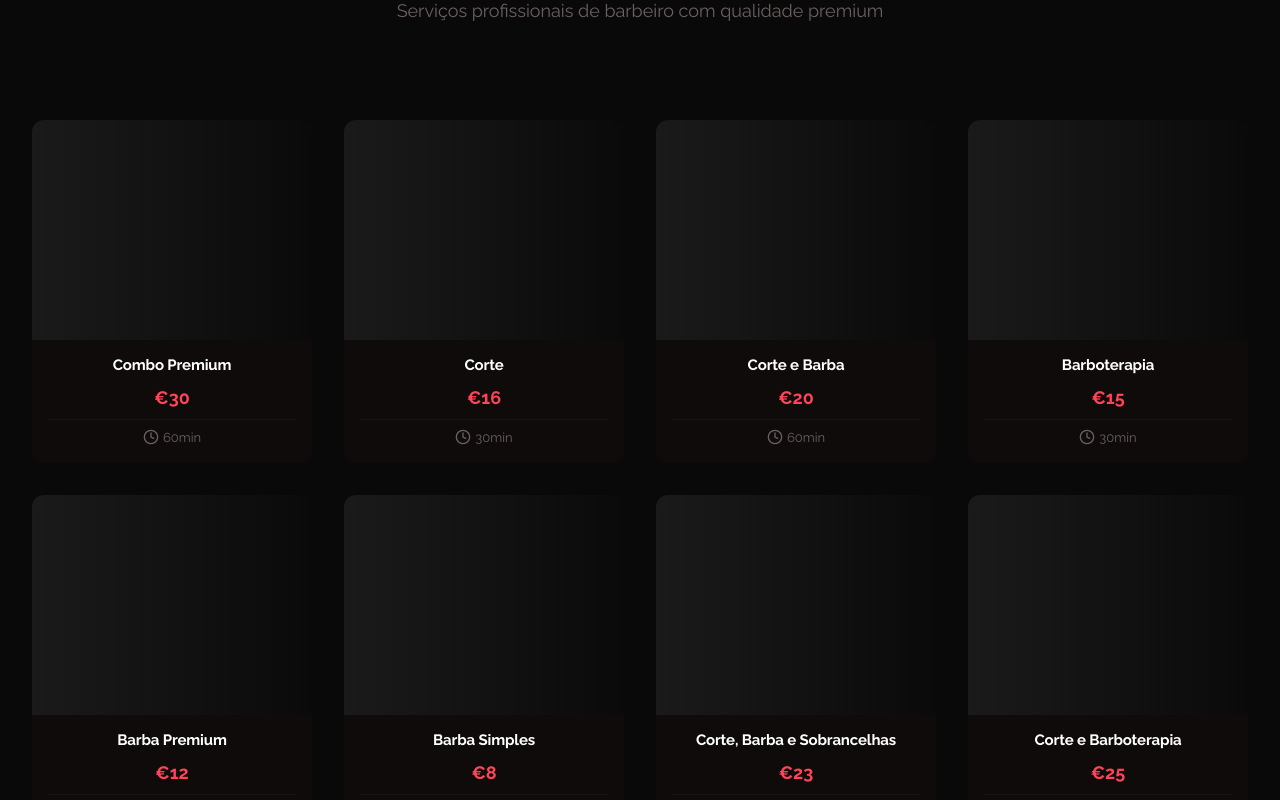
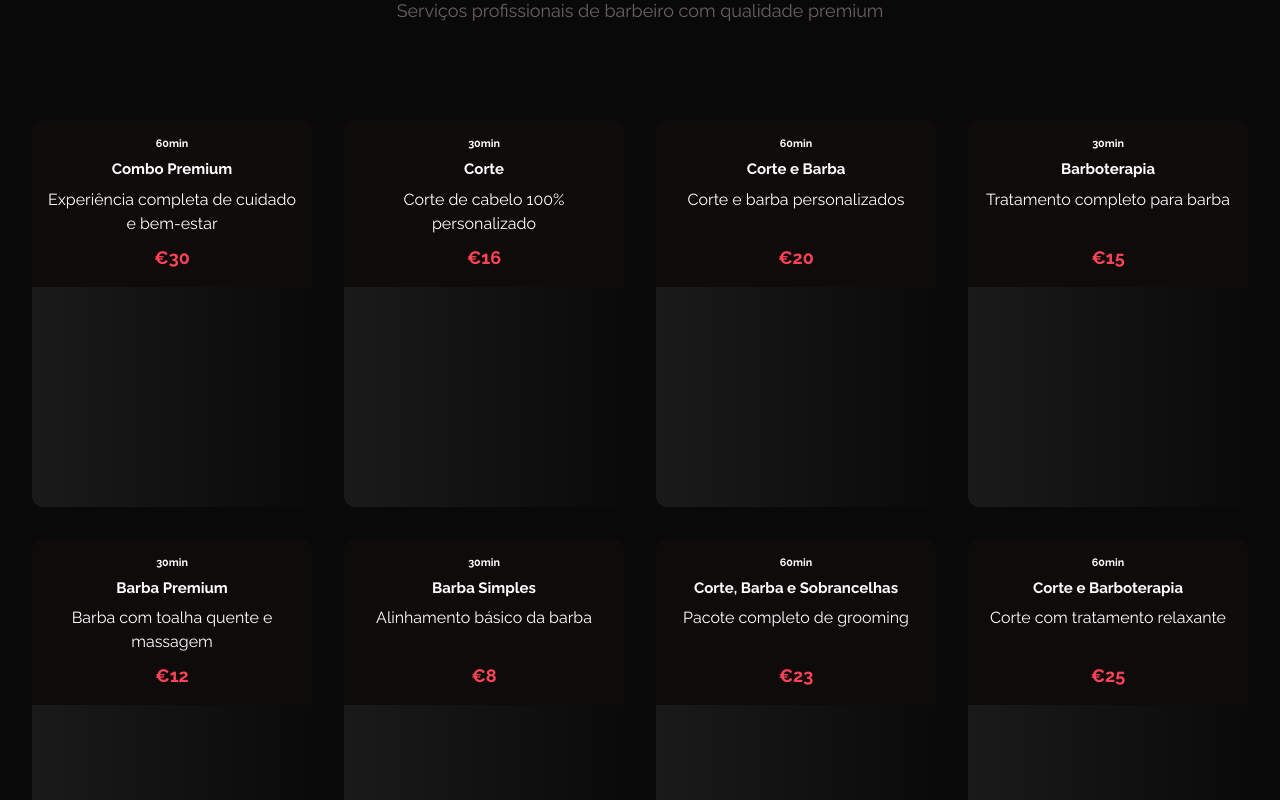
Before and after one commit to mlanes/fellas-babershop-spa, a Vue app: page / in a window 1280 px wide. Shown: the part 2680-3480 px from the top of the page. Built offline with nearby package versions, Linux system fonts and the light colour scheme.

Commit message:
refactor: Revamp ExpandedServicesSection card template

```diff
--- a/src/components/sections/ExpandedServicesSection.vue
+++ b/src/components/sections/ExpandedServicesSection.vue
@@ -32,23 +32,23 @@ onMounted(() => {
           :key="index"
           class="expanded-services__card"
         >
-          <div class="expanded-services__card-image">
-            <!-- Placeholder for service image -->
-          </div>
-
           <div class="expanded-services__card-content">
-            <h3 class="expanded-services__card-title text-h5">
+            <h6 class="expanded-services__card-category">
+              {{ service.duration }}
+            </h6>
+            <h3 class="expanded-services__card-title">
               {{ service.name }}
             </h3>
-
+            <p class="expanded-services__card-description">
+              {{ service.description }}
+            </p>
             <div class="expanded-services__card-price">
               {{ service.price }}
             </div>
+          </div>
 
-            <div class="expanded-services__card-meta">
-              <FIcon name="clock" :size="16" />
-              <span>{{ service.duration }}</span>
-            </div>
+          <div class="expanded-services__card-image">
+            <!-- Placeholder for service image -->
           </div>
         </div>
       </div>
```
